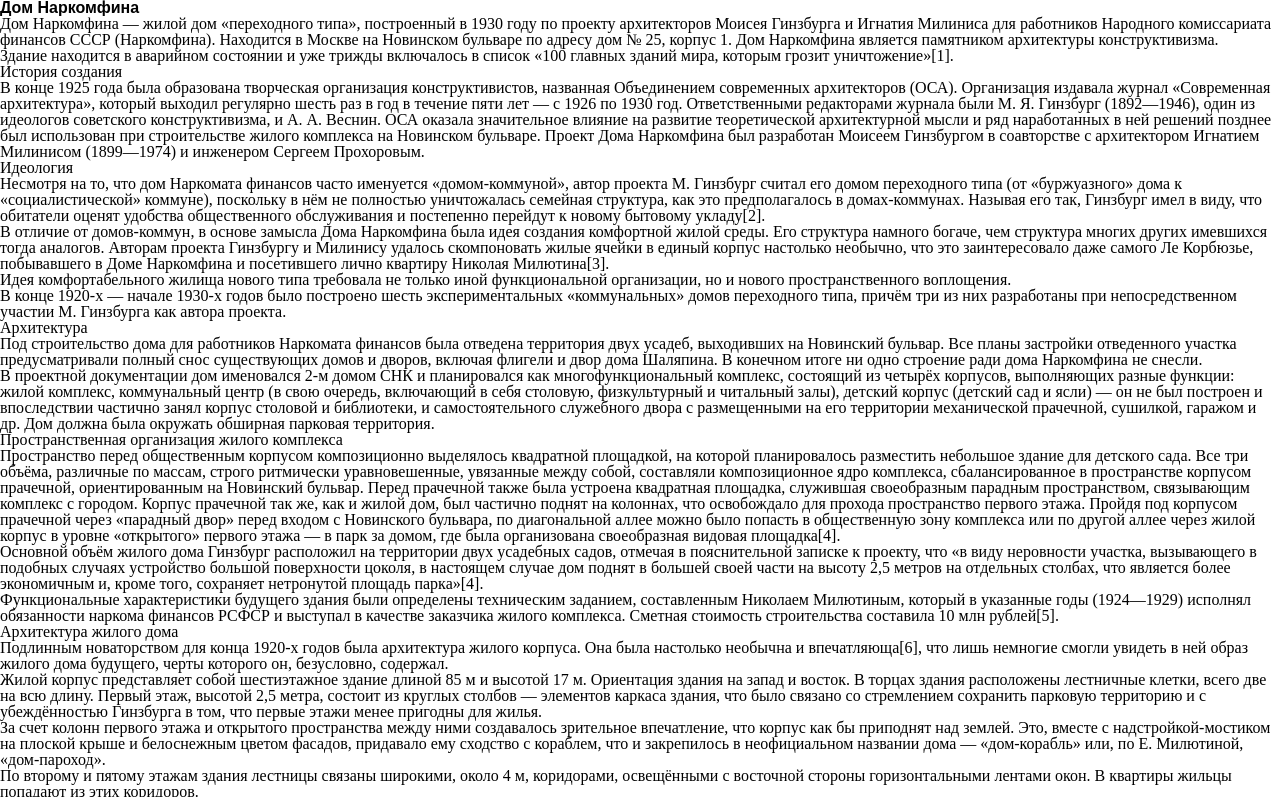
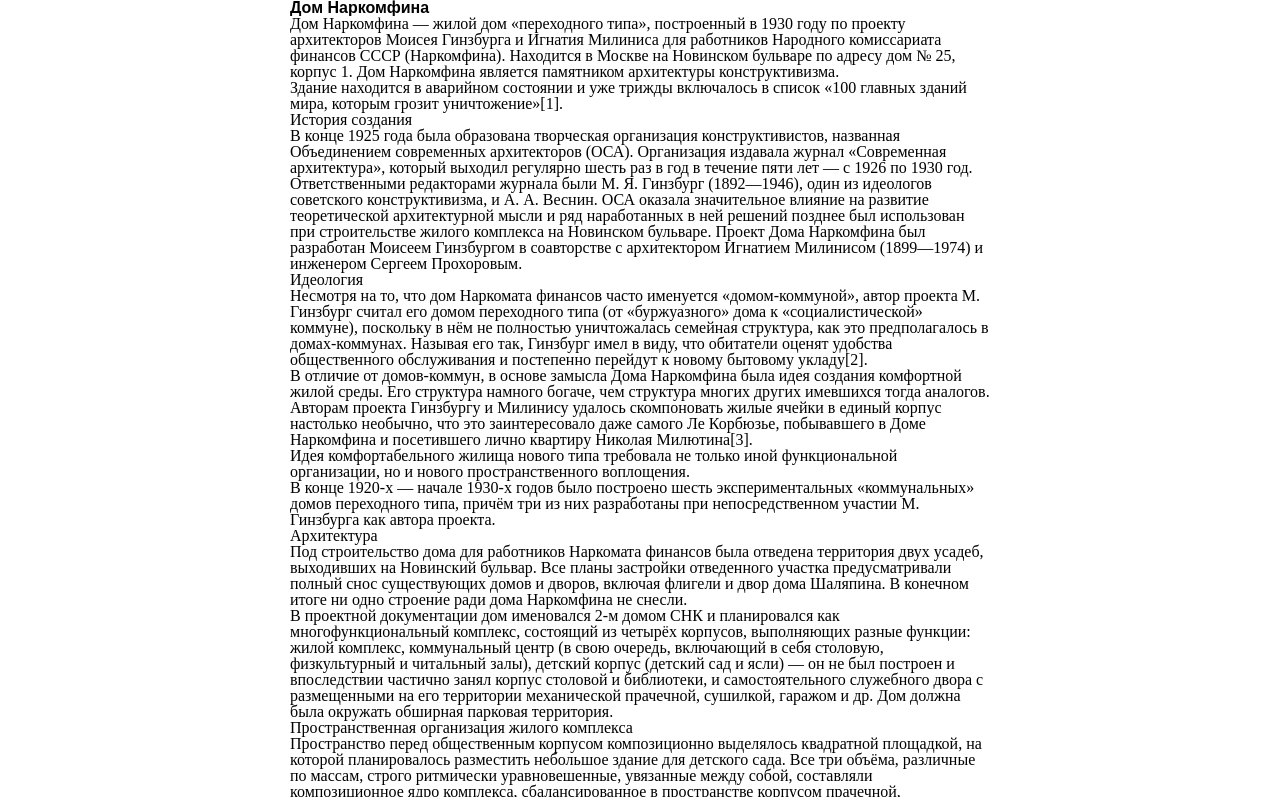
Before and after one commit to Imsamx/MCS101-011-Imsamx-Wikimedium, a plain HTML site: page narkomfin.html in a window 1280 px wide. Shown: the top 797 px of the page. Drawn offline with Linux system fonts and the light colour scheme; a web font is replaced by a local one.

Commit message:
Тест синхронизации github

```diff
--- a/stylesheets/layout.css
+++ b/stylesheets/layout.css
@@ -1,4 +1,7 @@
-
+h1, h2, h3, p, ul {
+  width: 700px;
+  margin: 0 auto;
+}
 
 h1 {
   font-family: 'PT Sans Caption', sans-serif;
```
